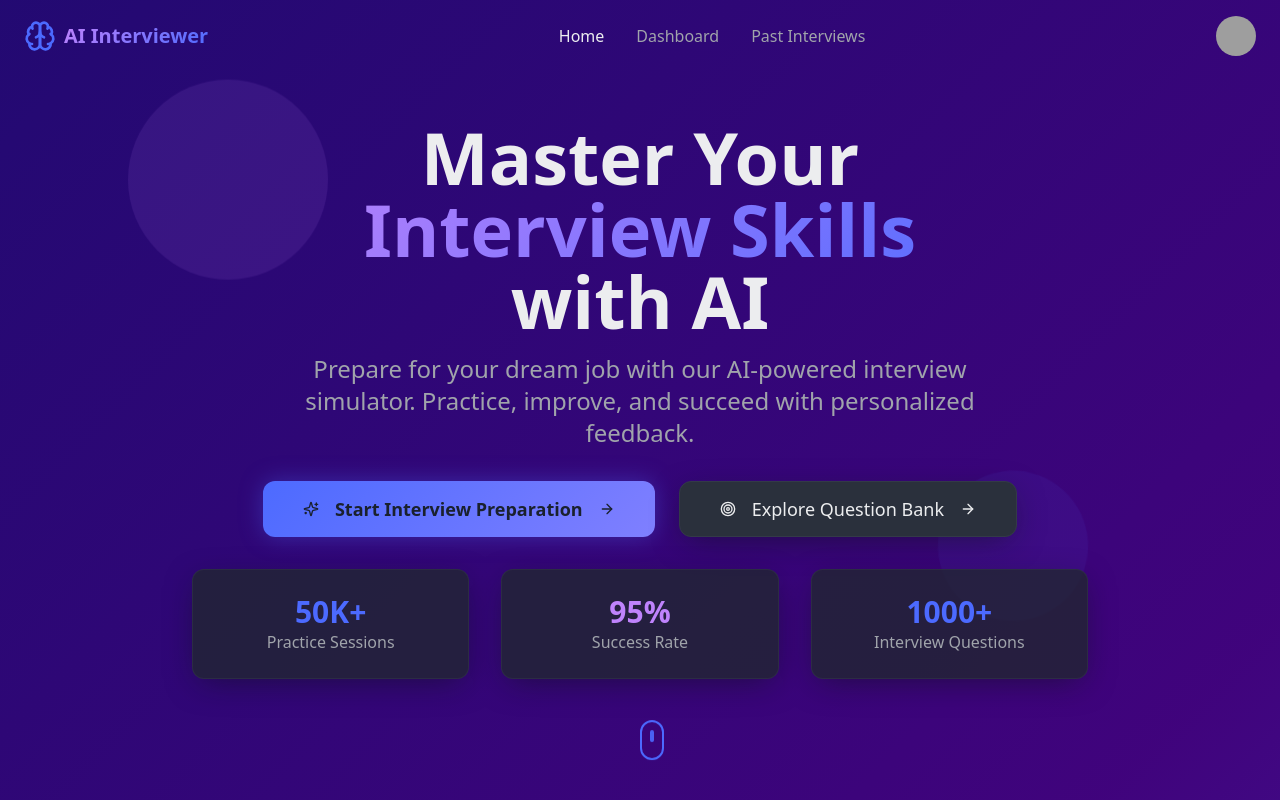
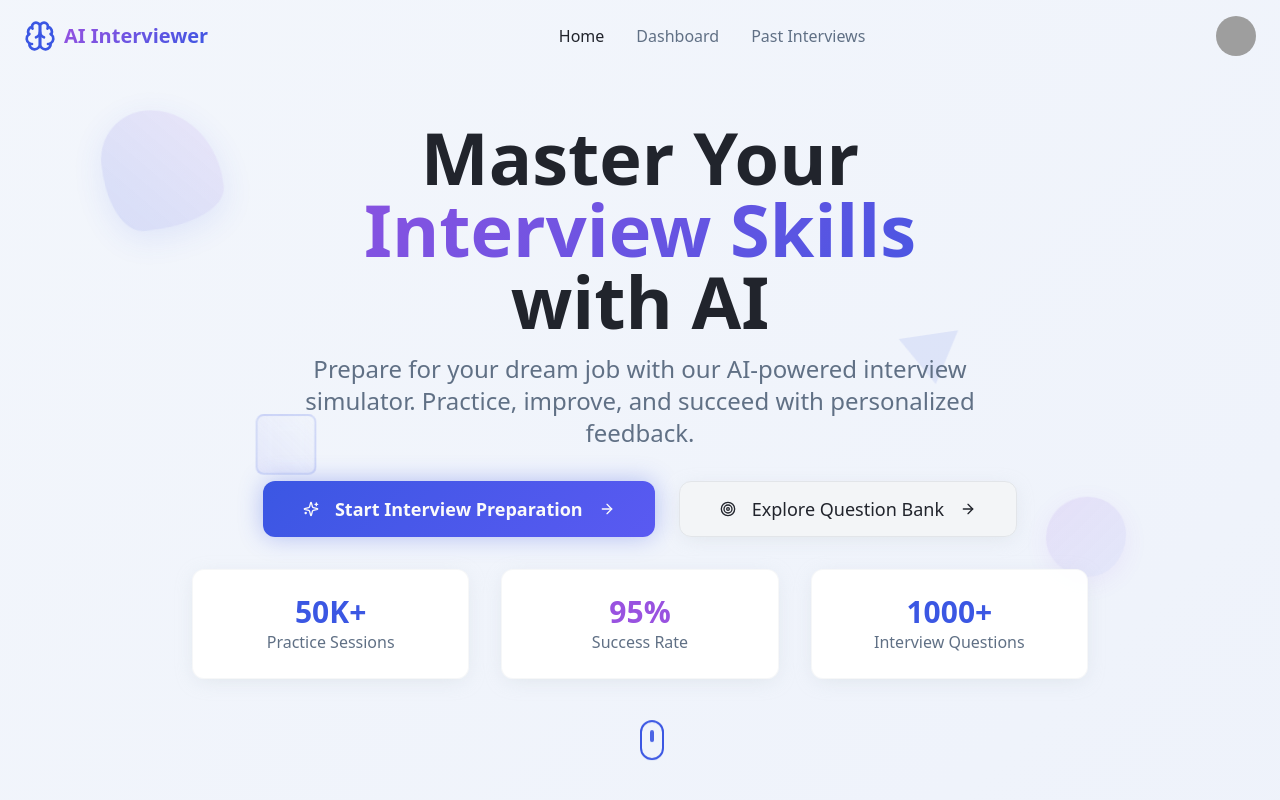
Before and after one commit to DrDarkShadow/prep-ace-ai-93, a React (Vite) app: page / in a window 1280 px wide. Shown: the top 800 px of the page. Built offline with nearby package versions, Linux system fonts and the light colour scheme; grey boxes are pictures that could not be loaded.

Commit message:
Refine hero section design
Update hero section to use a light color theme with animated background elements like solids, cats, or dogs for a more professional and cleaner look.

```diff
--- a/src/components/HeroSection.tsx
+++ b/src/components/HeroSection.tsx
@@ -5,7 +5,11 @@ const HeroSection = () => {
   return (
     <section className="relative min-h-screen flex items-center justify-center overflow-hidden gradient-bg">
       {/* Animated Background Elements */}
-      <div className="absolute inset-0 floating-shapes" />
+      <div className="absolute inset-0 floating-shapes">
+        <div className="floating-triangle" />
+        <div className="floating-square" />
+        <div className="floating-hexagon" />
+      </div>
 
       {/* Main Content */}
       <div className="relative z-10 container mx-auto px-6 text-center">
--- a/src/index.css
+++ b/src/index.css
@@ -6,62 +6,62 @@
 
 @layer base {
   :root {
-    /* Base Colors */
-    --background: 220 26% 14%;
-    --foreground: 220 9% 93%;
+    /* Base Colors - Light Theme */
+    --background: 0 0% 98%;
+    --foreground: 222 15% 15%;
 
     /* Card Colors */
-    --card: 220 20% 16%;
-    --card-foreground: 220 9% 93%;
+    --card: 0 0% 100%;
+    --card-foreground: 222 15% 15%;
 
     /* Popover Colors */
-    --popover: 220 20% 16%;
-    --popover-foreground: 220 9% 93%;
+    --popover: 0 0% 100%;
+    --popover-foreground: 222 15% 15%;
 
     /* Brand Colors */
-    --primary: 230 100% 65%;
-    --primary-foreground: 220 26% 14%;
-    --primary-glow: 240 100% 75%;
+    --primary: 230 75% 56%;
+    --primary-foreground: 0 0% 98%;
+    --primary-glow: 240 85% 65%;
 
     /* Secondary Colors */
-    --secondary: 220 17% 20%;
-    --secondary-foreground: 220 9% 93%;
+    --secondary: 210 20% 96%;
+    --secondary-foreground: 222 15% 15%;
 
     /* Muted Colors */
-    --muted: 220 17% 18%;
-    --muted-foreground: 220 6% 65%;
+    --muted: 210 15% 94%;
+    --muted-foreground: 215 16% 45%;
 
     /* Accent Colors */
-    --accent: 270 95% 75%;
-    --accent-foreground: 220 26% 14%;
+    --accent: 270 70% 60%;
+    --accent-foreground: 0 0% 98%;
 
     /* Status Colors */
-    --destructive: 0 84% 60%;
-    --destructive-foreground: 210 40% 98%;
-    --success: 142 76% 36%;
-    --success-foreground: 355 7% 97%;
-    --warning: 48 96% 53%;
-    --warning-foreground: 26 83% 14%;
+    --destructive: 0 70% 50%;
+    --destructive-foreground: 0 0% 98%;
+    --success: 142 70% 45%;
+    --success-foreground: 0 0% 98%;
+    --warning: 48 85% 55%;
+    --warning-foreground: 0 0% 15%;
 
     /* Border & Input */
-    --border: 220 17% 24%;
-    --input: 220 17% 20%;
-    --ring: 230 100% 65%;
+    --border: 214 15% 90%;
+    --input: 214 15% 92%;
+    --ring: 230 75% 56%;
 
     /* Design System Tokens */
     --radius: 0.75rem;
 
     /* Gradients */
     --gradient-primary: linear-gradient(135deg, hsl(var(--primary)), hsl(var(--primary-glow)));
-    --gradient-hero: linear-gradient(135deg, hsl(230 100% 20%) 0%, hsl(270 95% 25%) 50%, hsl(230 100% 65%) 100%);
-    --gradient-card: linear-gradient(145deg, hsl(var(--card)) 0%, hsl(220 17% 18%) 100%);
+    --gradient-hero: linear-gradient(135deg, hsl(210 50% 98%) 0%, hsl(220 60% 96%) 50%, hsl(230 40% 94%) 100%);
+    --gradient-card: linear-gradient(145deg, hsl(var(--card)) 0%, hsl(210 20% 98%) 100%);
     --gradient-accent: linear-gradient(135deg, hsl(var(--accent)) 0%, hsl(var(--primary)) 100%);
 
     /* Shadows */
-    --shadow-primary: 0 10px 40px -10px hsl(var(--primary) / 0.4);
-    --shadow-accent: 0 10px 40px -10px hsl(var(--accent) / 0.3);
-    --shadow-card: 0 8px 32px -8px hsl(220 26% 8% / 0.6);
-    --shadow-glow: 0 0 60px hsl(var(--primary-glow) / 0.3);
+    --shadow-primary: 0 10px 40px -10px hsl(var(--primary) / 0.25);
+    --shadow-accent: 0 10px 40px -10px hsl(var(--accent) / 0.2);
+    --shadow-card: 0 4px 20px -4px hsl(210 15% 80% / 0.4);
+    --shadow-glow: 0 0 40px hsl(var(--primary-glow) / 0.2);
 
     /* Animation Durations */
     --transition-smooth: all 0.4s cubic-bezier(0.4, 0, 0.2, 1);
@@ -144,32 +144,76 @@
   .floating-shapes::before {
     content: '';
     position: absolute;
-    top: 10%;
-    left: 10%;
-    width: 200px;
-    height: 200px;
-    background: hsl(var(--accent) / 0.1);
-    border-radius: 50%;
-    animation: float 6s ease-in-out infinite;
+    top: 15%;
+    left: 8%;
+    width: 120px;
+    height: 120px;
+    background: linear-gradient(45deg, hsl(var(--primary) / 0.15), hsl(var(--accent) / 0.1));
+    border-radius: 30% 70% 70% 30% / 30% 30% 70% 70%;
+    animation: float-morph 8s ease-in-out infinite;
+    box-shadow: 0 8px 32px hsl(var(--primary) / 0.1);
   }
 
   .floating-shapes::after {
     content: '';
     position: absolute;
-    bottom: 20%;
-    right: 15%;
-    width: 150px;
-    height: 150px;
-    background: hsl(var(--primary) / 0.08);
-    border-radius: 50%;
-    animation: float 8s ease-in-out infinite reverse;
+    bottom: 25%;
+    right: 12%;
+    width: 80px;
+    height: 80px;
+    background: linear-gradient(135deg, hsl(var(--accent) / 0.12), hsl(var(--primary-glow) / 0.08));
+    border-radius: 60% 40% 30% 70% / 60% 30% 70% 40%;
+    animation: float-morph 10s ease-in-out infinite reverse;
+    box-shadow: 0 6px 24px hsl(var(--accent) / 0.08);
+  }
+
+  /* Additional floating elements */
+  .floating-shapes {
+    position: relative;
+  }
+
+  .floating-shapes .floating-triangle {
+    position: absolute;
+    top: 40%;
+    right: 25%;
+    width: 0;
+    height: 0;
+    border-left: 30px solid transparent;
+    border-right: 30px solid transparent;
+    border-bottom: 50px solid hsl(var(--primary) / 0.1);
+    animation: gentle-spin 12s linear infinite;
+  }
+
+  .floating-shapes .floating-square {
+    position: absolute;
+    bottom: 40%;
+    left: 20%;
+    width: 60px;
+    height: 60px;
+    background: linear-gradient(45deg, hsl(var(--primary-glow) / 0.08), transparent);
+    border: 2px solid hsl(var(--primary) / 0.15);
+    border-radius: 8px;
+    animation: gentle-float 7s ease-in-out infinite;
+    backdrop-filter: blur(10px);
+  }
+
+  .floating-shapes .floating-hexagon {
+    position: absolute;
+    top: 60%;
+    left: 70%;
+    width: 40px;
+    height: 40px;
+    background: hsl(var(--accent) / 0.1);
+    border-radius: 20px;
+    animation: gentle-rotate 15s linear infinite;
+    clip-path: polygon(30% 0%, 70% 0%, 100% 50%, 70% 100%, 30% 100%, 0% 50%);
   }
 
   /* Glass Morphism Effect */
   .glass-card {
-    background: hsl(var(--card) / 0.8);
-    backdrop-filter: blur(16px);
-    border: 1px solid hsl(var(--border) / 0.5);
+    background: hsl(var(--card) / 0.95);
+    backdrop-filter: blur(20px);
+    border: 1px solid hsl(var(--border) / 0.3);
     box-shadow: var(--shadow-card);
   }
 
@@ -251,6 +295,46 @@
     66% { transform: translateY(-10px) rotate(-3deg); }
   }
 
+  @keyframes float-morph {
+    0%, 100% {
+      transform: translateY(0px) rotate(0deg);
+      border-radius: 30% 70% 70% 30% / 30% 30% 70% 70%;
+    }
+    25% {
+      transform: translateY(-15px) rotate(5deg);
+      border-radius: 60% 40% 30% 70% / 60% 30% 70% 40%;
+    }
+    50% {
+      transform: translateY(-25px) rotate(0deg);
+      border-radius: 50% 50% 50% 50% / 50% 50% 50% 50%;
+    }
+    75% {
+      transform: translateY(-10px) rotate(-5deg);
+      border-radius: 40% 60% 70% 30% / 40% 70% 30% 60%;
+    }
+  }
+
+  @keyframes gentle-spin {
+    0% { transform: rotate(0deg) translateY(0px); }
+    25% { transform: rotate(90deg) translateY(-10px); }
+    50% { transform: rotate(180deg) translateY(-15px); }
+    75% { transform: rotate(270deg) translateY(-5px); }
+    100% { transform: rotate(360deg) translateY(0px); }
+  }
+
+  @keyframes gentle-float {
+    0%, 100% { transform: translateY(0px) scale(1); }
+    50% { transform: translateY(-20px) scale(1.05); }
+  }
+
+  @keyframes gentle-rotate {
+    0% { transform: rotate(0deg) translateX(0px); }
+    25% { transform: rotate(90deg) translateX(5px); }
+    50% { transform: rotate(180deg) translateX(0px); }
+    75% { transform: rotate(270deg) translateX(-5px); }
+    100% { transform: rotate(360deg) translateX(0px); }
+  }
+
   @keyframes pulse-glow {
     0%, 100% { box-shadow: 0 0 20px hsl(var(--primary) / 0.3); }
     50% { box-shadow: 0 0 40px hsl(var(--primary) / 0.6); }
```
